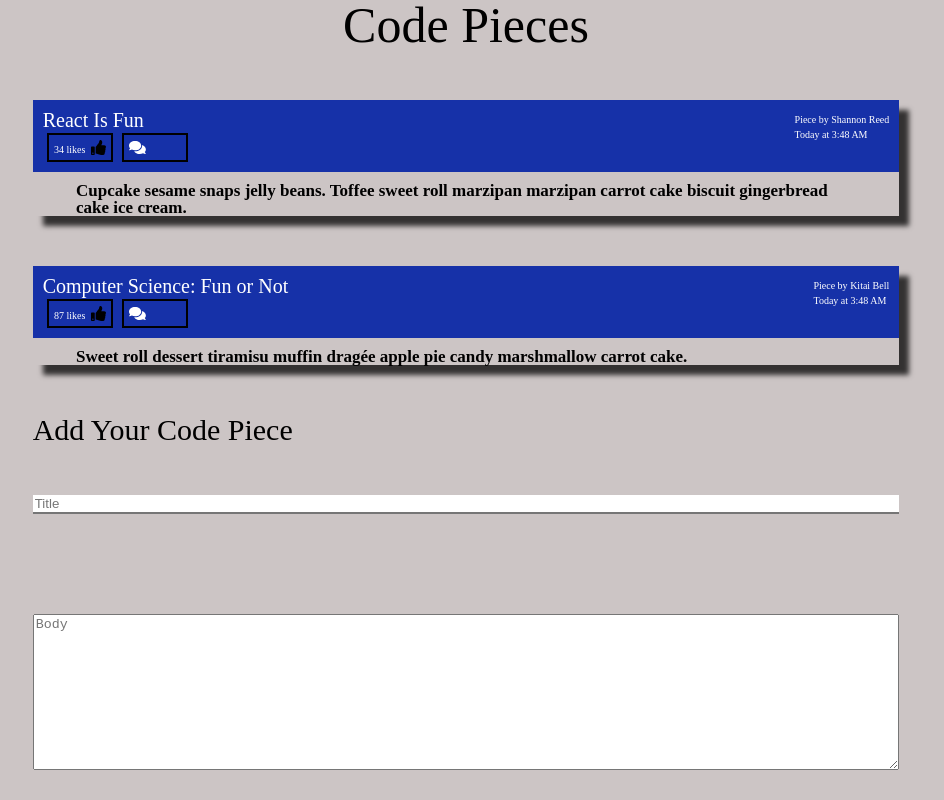
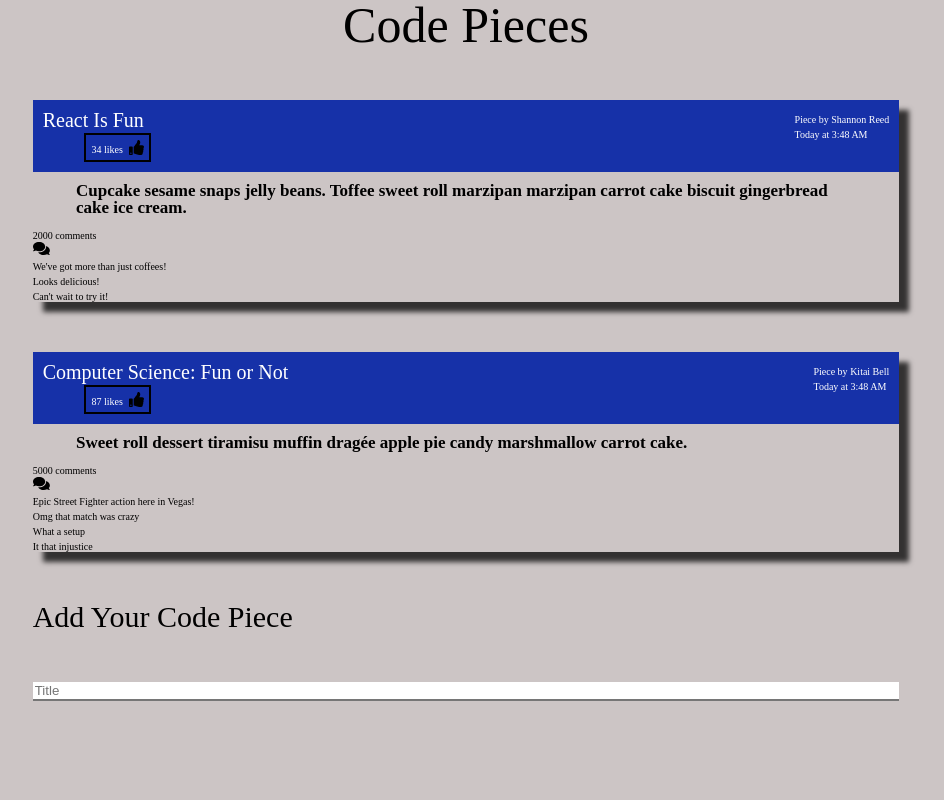
Before and after one commit to SR-Portfolio-Projects/Code-Pieces-Part-I, a React (Create React App) app in the folder code-pieces/: page / in a window 1280 px wide. Shown: the top 800 px of the page, without its empty margins (174-1118 px from the left). Built offline with nearby package versions, Linux system fonts and the light colour scheme.

Commit message:
rendered comments to the page

```diff
--- /dev/null
+++ b/code-pieces/src/components/Comment.js
@@ -0,0 +1,15 @@
+import React from "react";
+
+const Comment = ({ comment }) => {
+    const { id, username, text } = comment;
+
+
+	return (
+	    <div>
+            <p>{ text }</p>
+
+		</div>
+	);
+};
+
+export default Comment;
--- /dev/null
+++ b/code-pieces/src/components/Comments.js
@@ -0,0 +1,30 @@
+import React from "react";
+import { FontAwesomeIcon } from '@fortawesome/react-fontawesome'
+import { faComments } from '@fortawesome/free-solid-svg-icons'
+
+
+import Comment from './Comment';
+
+
+
+const Comments = (props) => {
+    const { numOfComments, commentsList } = props;
+
+	return (
+	    <div className="comment-section" key="comment-icons-container">
+			<div className="comments-section-wrapper">
+				<p className="comments-number">{ numOfComments } comments</p>
+					<FontAwesomeIcon icon = { faComments } />
+			</div>
+                { commentsList ?
+                    commentsList.map((comment, index) => {
+                        return <Comment key = {index} comment = { comment } />
+
+                }) : null}
+
+		</div>
+	);
+}
+;
+
+export default Comments;
--- a/code-pieces/src/components/LikePiece.js
+++ b/code-pieces/src/components/LikePiece.js
@@ -6,20 +6,13 @@ const LikePiece = (props) => {
 	const { likePiece, numberOfLikes, liked } = props;
 
 	return (
-		<div>
-			<div className="like-section" key="likes-icons-container">
-				<div onClick={likePiece} className="like-section-wrapper">
-				<p className="like-number">{numberOfLikes} likes</p>
-					<FontAwesomeIcon
-						color={liked===true?"red":"black"}
-						icon={faThumbsUp}
+		<div className="like-section" key="likes-icons-container">
+			<div onClick={likePiece} className="like-section-wrapper">
+				<p className="like-number">{ numberOfLikes } likes</p>
+					<FontAwesomeIcon color = { liked === true ? "red" : "black"}
+									 icon={faThumbsUp}
 					/>
-				</div>
-				<div className="like-section-wrapper">
-					<FontAwesomeIcon icon={faComments} />
-				</div>
 			</div>
-
 		</div>
 	);
 };
--- a/code-pieces/src/components/Piece.js
+++ b/code-pieces/src/components/Piece.js
@@ -1,6 +1,7 @@
 import React, { useState } from 'react';
 import moment from 'moment';
 import LikePiece from './LikePiece';
+import Comments from './Comments';
 
 const Piece = ({ piece, likePiece }) => {
   const [liked, isLiked] = useState(false);
@@ -24,6 +25,7 @@ const Piece = ({ piece, likePiece }) => {
         </div>
         <div className="content">{  piece.content }</div>
       </div>
+            <Comments numOfComments = { piece.numOfComments } commentsList = {piece.commentsList} />
     </div>
   );
 };
--- a/code-pieces/src/data.js
+++ b/code-pieces/src/data.js
@@ -11,7 +11,7 @@ const dummyPieces = [
           email: 'shannon@email.com'
         },
         likes: 34,
-        comments: 2000,
+        numOfComments: 2000,
 		commentsList: [
 			{
 				id: 22,
@@ -42,7 +42,7 @@ const dummyPieces = [
           email: 'keon@email.com'
         },
         likes: 87,
-        comments: 5000,
+        numOfComments: 5000,
 		commentsList: [
 			{
 				id: 36,
```
